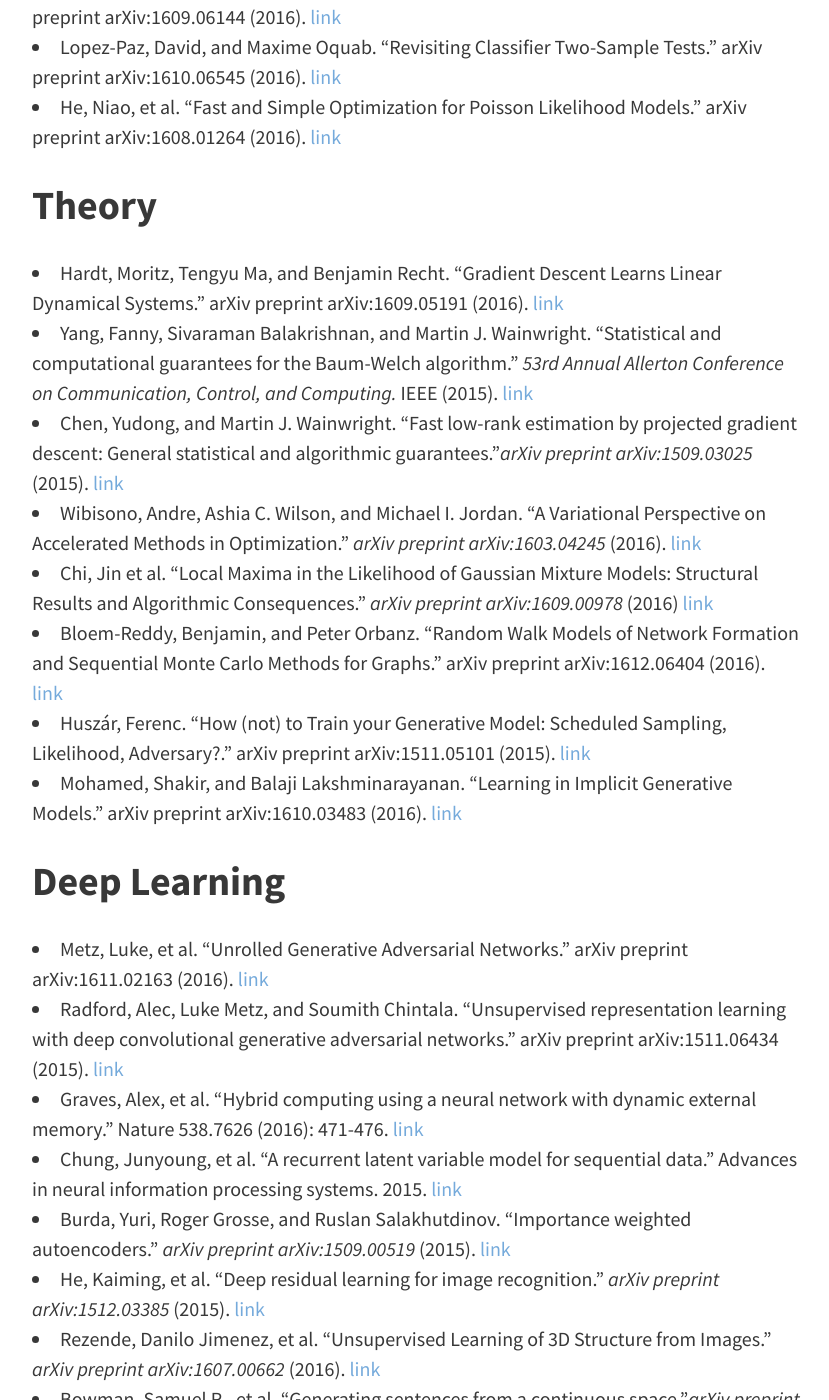
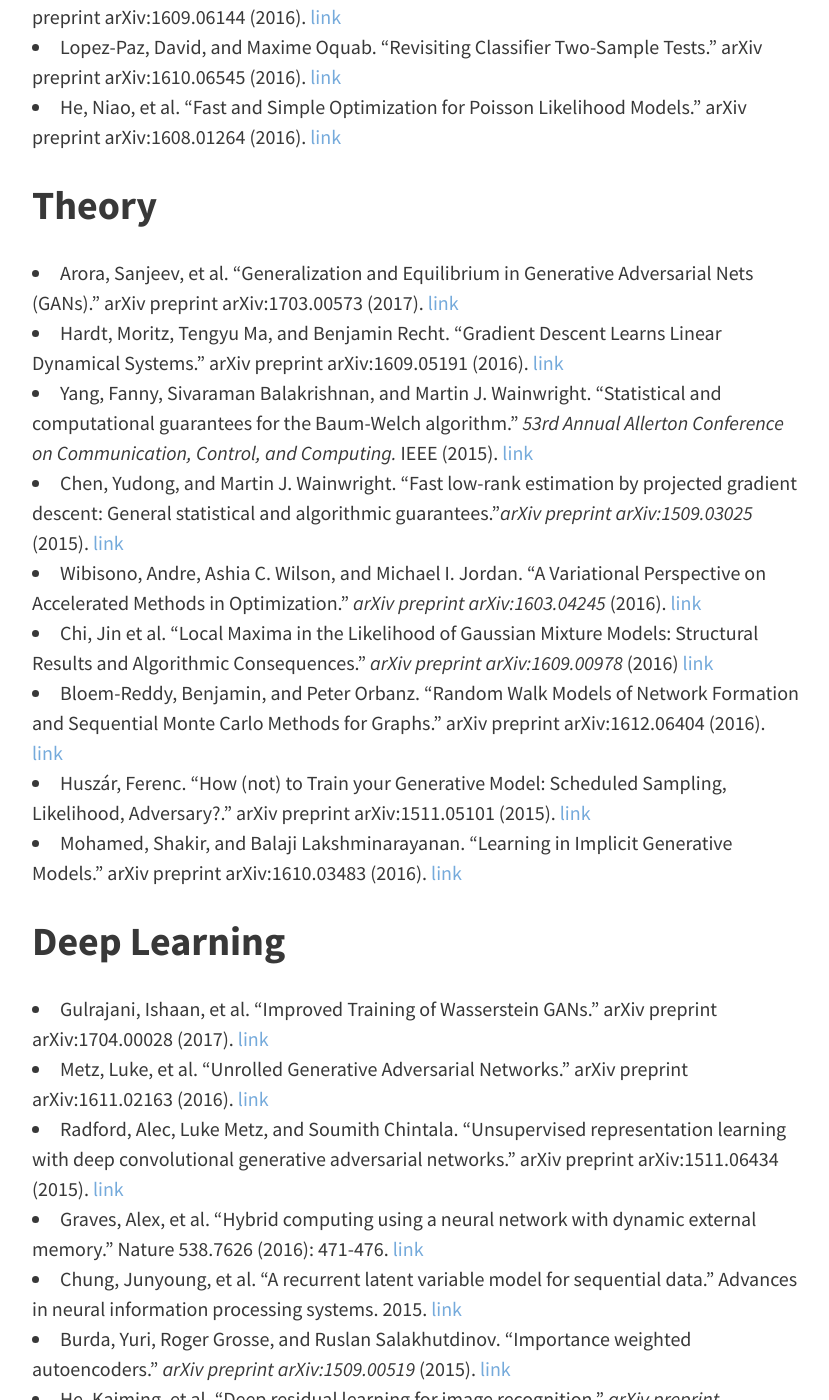
Before and after one commit to casmls/casmls.github.io, a Jekyll site: the page built from papers.md, in a window 1280 px wide and 1400 px high, scrolled down 1123 px. Shown: the whole window, without its empty margins (224-1053 px from the left). Built offline with Jekyll 4.4.1, drawn with Linux system fonts in a browser that asks for light colours; nearby versions of some CDN libraries.

Commit message:
yixin papers

```diff
--- a/papers.md
+++ b/papers.md
@@ -23,6 +23,7 @@
 - He, Niao, et al. "Fast and Simple Optimization for Poisson Likelihood Models." arXiv preprint arXiv:1608.01264 (2016). [link](https://arxiv.org/pdf/1608.01264)
 
 ## Theory
+- Arora, Sanjeev, et al. "Generalization and Equilibrium in Generative Adversarial Nets (GANs)." arXiv preprint arXiv:1703.00573 (2017). [link](https://arxiv.org/pdf/1703.00573.pdf)
 - Hardt, Moritz, Tengyu Ma, and Benjamin Recht. "Gradient Descent Learns Linear Dynamical Systems." arXiv preprint arXiv:1609.05191 (2016). [link](https://arxiv.org/pdf/1609.05191)
 - Yang, Fanny, Sivaraman Balakrishnan, and Martin J. Wainwright. "Statistical and computational guarantees for the Baum-Welch algorithm."  _53rd Annual Allerton Conference on Communication, Control, and Computing._ IEEE (2015). [link](http://arxiv.org/pdf/1512.08269)
 - Chen, Yudong, and Martin J. Wainwright. "Fast low-rank estimation by projected gradient descent: General statistical and algorithmic guarantees."_arXiv preprint arXiv:1509.03025_ (2015). [link](http://arxiv.org/pdf/1509.03025)
@@ -33,6 +34,7 @@
 - Mohamed, Shakir, and Balaji Lakshminarayanan. "Learning in Implicit Generative Models." arXiv preprint arXiv:1610.03483 (2016). [link](https://arxiv.org/pdf/1610.03483)
 
 ## Deep Learning
+- Gulrajani, Ishaan, et al. "Improved Training of Wasserstein GANs." arXiv preprint arXiv:1704.00028 (2017). [link](https://arxiv.org/pdf/1704.00028.pdf)
 - Metz, Luke, et al. "Unrolled Generative Adversarial Networks." arXiv preprint arXiv:1611.02163 (2016). [link](https://arxiv.org/pdf/1611.02163)
 - Radford, Alec, Luke Metz, and Soumith Chintala. "Unsupervised representation learning with deep convolutional generative adversarial networks." arXiv preprint arXiv:1511.06434 (2015). [link](http://arxiv.org/pdf/1511.06434)
 - Graves, Alex, et al. "Hybrid computing using a neural network with dynamic external memory." Nature 538.7626 (2016): 471-476. [link](http://www.nature.com/nature/journal/v538/n7626/full/nature20101.html)
```
Also changed, not shown: _meetings/2017-04-13-yixin.md (+3 -1 lines), _meetings/2017-04-20-dar.md (renamed from _meetings/2017-04-20-scott.md, +1 -1 lines), _meetings/2017-04-27-scott.md (renamed from _meetings/2017-04-27-dar.md, +1 -1 lines).
